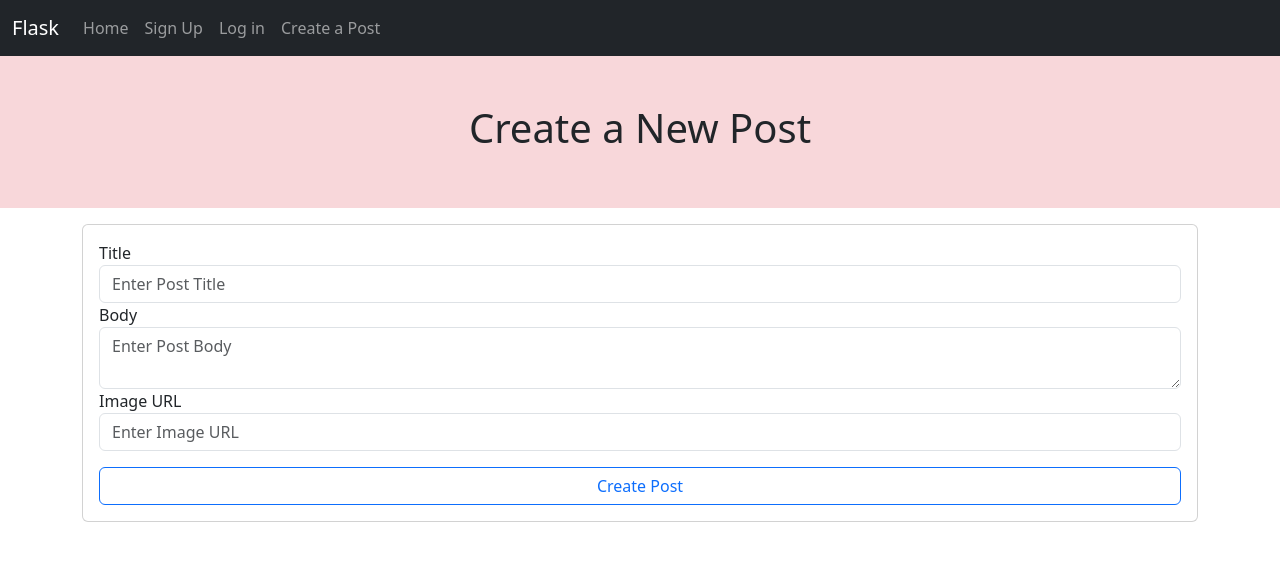
After one commit to composercordero/intro_flask, a Flask app: page /create in a window 1280 px wide. The commit adds this page. Shown: the top 561 px of the page. Run offline with Flask 3, Linux system fonts and the light colour scheme.

Commit message:
post function

```diff
--- a/app/forms.py
+++ b/app/forms.py
@@ -1,5 +1,5 @@
 from flask_wtf import FlaskForm
-from wtforms import StringField, PasswordField, EmailField, SubmitField
+from wtforms import StringField, PasswordField, EmailField, SubmitField, TextAreaField
 from wtforms.validators import InputRequired, EqualTo
 
 class SignUpForm(FlaskForm):
@@ -10,3 +10,9 @@ class SignUpForm(FlaskForm):
     password = PasswordField('Password', validators=[InputRequired()])
     confirm_pass = PasswordField('Confirm Password', validators=[InputRequired(), EqualTo('password')])
     submit = SubmitField('Sign Up')
+
+class PostForm(FlaskForm):
+    title = StringField('Title', validators=[InputRequired()])
+    body = TextAreaField('Body', validators=[InputRequired()])
+    image_url = StringField('Image URL')
+    submit = SubmitField('Create Post')
--- a/app/routes.py
+++ b/app/routes.py
@@ -1,6 +1,6 @@
 from app import app, db
 from flask import render_template, redirect, url_for
-from app.forms import SignUpForm
+from app.forms import SignUpForm, PostForm
 from app.models import User
 
 
@@ -36,3 +36,16 @@ def signup():
         return redirect(url_for('index'))
 
     return render_template('signup.html', form=form)
+
+@app.route('/create', methods=["GET", "POST"])
+def create_post():
+    form = PostForm()
+    if form.validate_on_submit():
+        # Get the data from the form
+
+        title = form.title.data
+        body = form.body.data
+        image_url = form.image_url.data or None
+
+        return redirect(url_for('index'))
+    return render_template('create_post.html', form=form)
--- /dev/null
+++ b/app/templates/create_post.html
@@ -0,0 +1,34 @@
+{% extends 'base.html' %}
+
+
+{% block title %} Create a Post {% endblock title %}
+
+{% block header %}
+    <h1> Create a New Post</h1>
+{% endblock header %}
+
+{% block content %}
+<div class="col">
+    <div class="card mt-3">
+        <div class="card-body">
+            <form action="" method="post">
+                {{ form.csrf_token }}
+
+                {{ form.title.label }}
+                {{ form.title(class='form-control', placeholder='Enter Post Title') }}
+
+                {{ form.body.label }}
+                {{ form.body(class='form-control', placeholder='Enter Post Body') }}
+
+                {{ form.image_url.label }}
+                {{ form.image_url(class='form-control', placeholder='Enter Image URL') }}
+
+                {{ form.submit(class='btn btn-outline-primary w-100 mt-3') }}
+
+            </form>
+        </div>
+
+    </div>
+</div>
+
+{% endblock content %}
--- a/app/templates/nav.html
+++ b/app/templates/nav.html
@@ -1,6 +1,6 @@
 <nav class="navbar navbar-expand-lg bg-dark" data-bs-theme="dark">
     <div class="container-fluid">
-        <a class="navbar-brand" href="#">Flask</a>
+        <a class="navbar-brand" href="{{  url_for ('index')}}">Flask</a>
         <button class="navbar-toggler" type="button" data-bs-toggle="collapse" data-bs-target="#navbarNavAltMarkup" aria-controls="navbarNavAltMarkup" aria-expanded="false" aria-label="Toggle navigation">
         <span class="navbar-toggler-icon"></span>
         </button>
@@ -9,7 +9,7 @@
             <a class="nav-link" aria-current="page" href="{{ url_for ('index')}}">Home</a>
             <a class="nav-link" href="{{ url_for ('signup')}}">Sign Up</a>
             <a class="nav-link" href="{{ url_for ('signup')}}">Log in</a>
-            <a class="nav-link disabled" aria-disabled="true">Disabled</a>
+            <a class="nav-link" href="{{ url_for ('create_post')}}">Create a Post</a>
         </div>
         </div>
     </div>
```
Also changed, not shown: app/__init__.py (+10 -0 lines), app/models.py (+15 -0 lines), migrations/versions/3487b29cc43e_create_post_table.py (added, +37 -0 lines), app.db.
